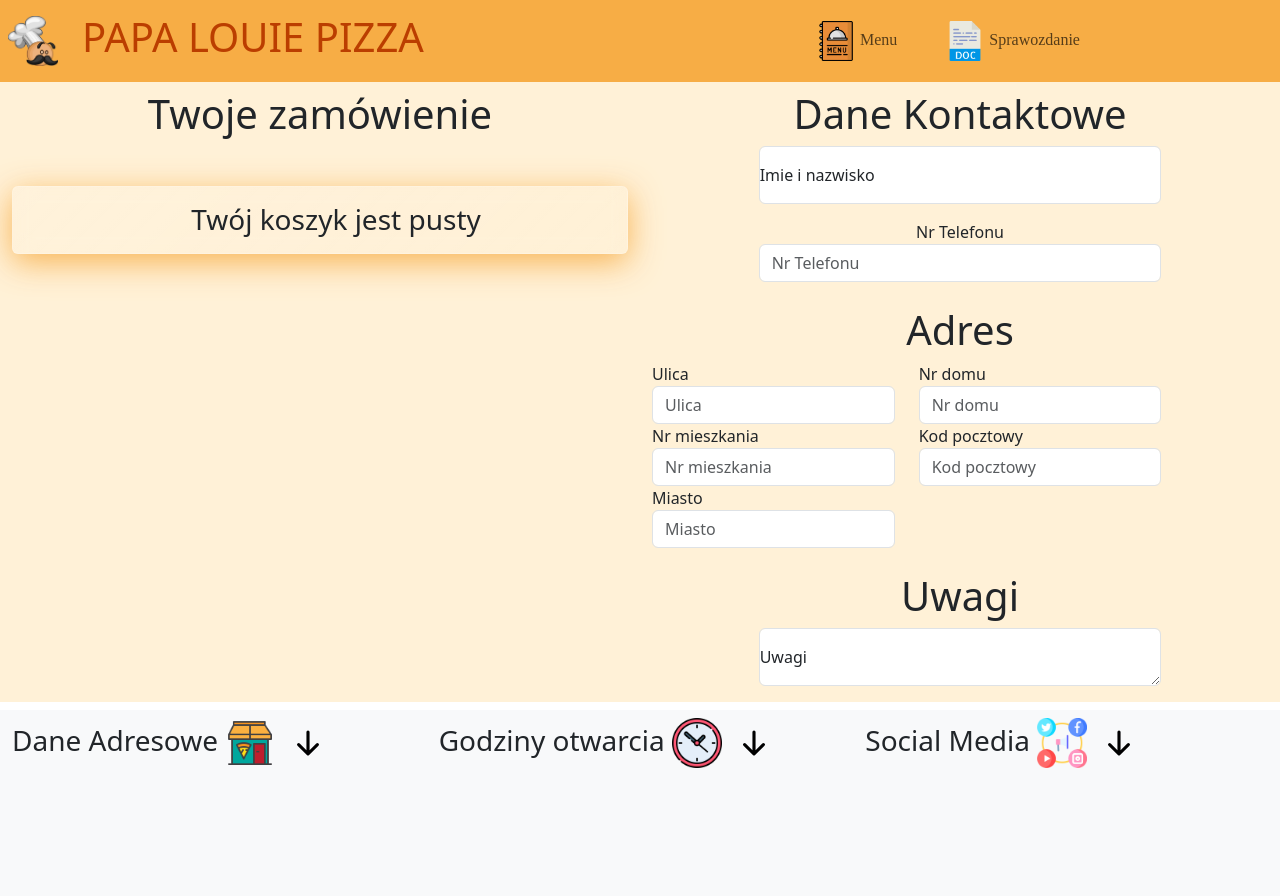
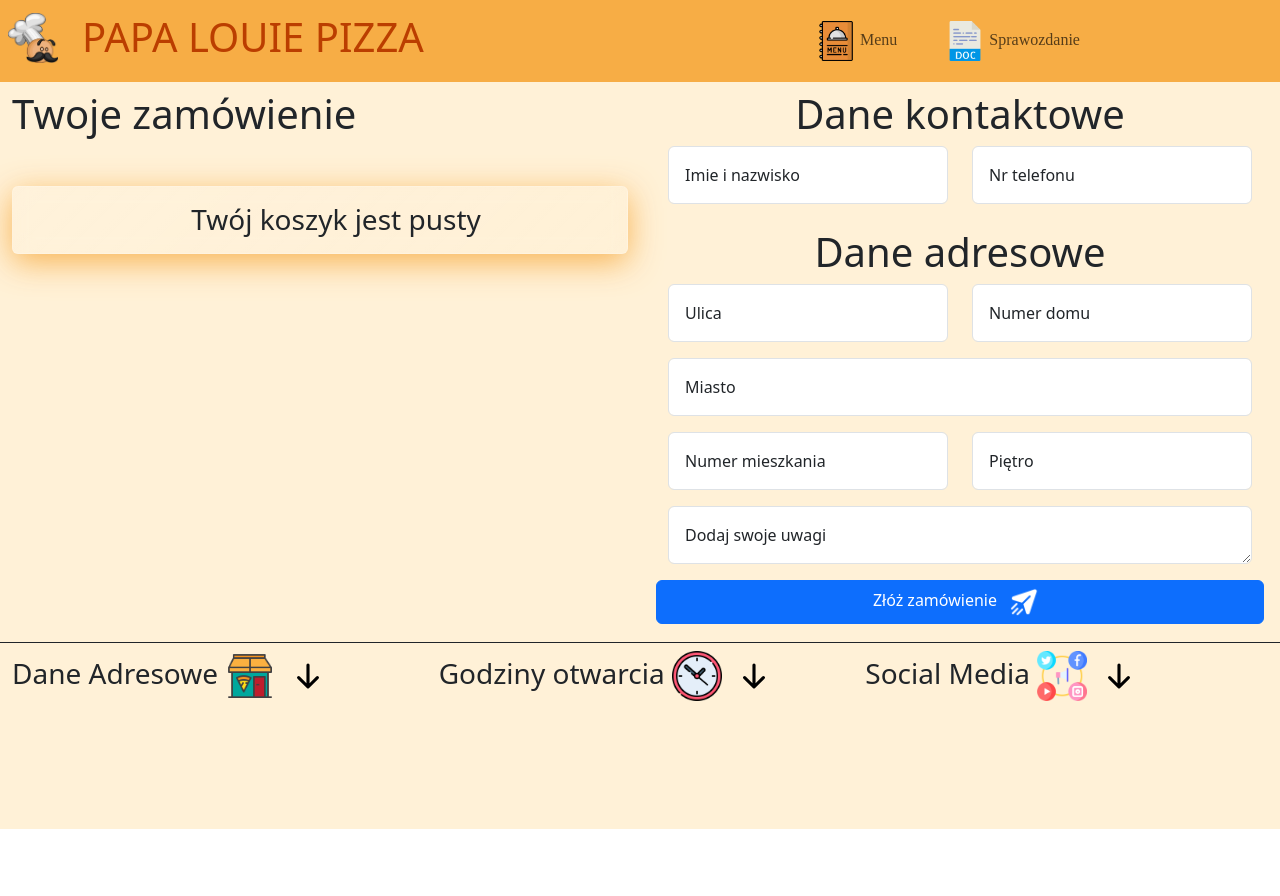
Before and after one commit to JMasalski/Projekt, a plain HTML site: page zamowienie.html in a window 1280 px wide. After the commit the page ends 829 px from the top, so only its background shows below. Drawn offline with nearby package versions, Linux system fonts and the light colour scheme; a web font is replaced by a local one.

Commit message:
improved style of order page

```diff
--- a/style.css
+++ b/style.css
@@ -1,3 +1,8 @@
+*{
+    margin:0;
+    padding:0;
+}
+
 body {
     overflow-x: hidden;
     background-color:#fff1d7 ;
@@ -6,8 +11,12 @@ header{
     background-color: #F7AD45;
     box-shadow: 0px 10px 13px 1px rgba(187, 62, 0, 0.8);
 }
+footer{
+    background-color:#fff1d7 ;;
+}
 
 main{
+    height: 70vh;
     background-color:#fff1d7 ;
 }
 
@@ -21,6 +30,10 @@ img{
     width: 40px;
     height: 40px;
     margin: 0 auto;
+    transition: transform 1s;
+}
+.ikony:hover{
+    transform: scale(1.2);
 }
 
 .koszyk {
@@ -32,6 +45,13 @@ img{
 
 .koszyk:hover {
     transform: scale(1.2);
+}
+
+.strzalka{
+    width: 25px;
+    height: 25px;
+    margin: 0 auto;
+    color:white;
 }
 
 #ilePizz{
@@ -51,12 +71,13 @@ img{
 .menu{
     color:#5f8d37;
 }
+
 li{
     font-family: "JetBrains Mono Light";
     color :#274530 !important;
 }
 
-li button {
+.dodaj {
     color:white !important;
     background-color: #5f8d37 !important;
 }
@@ -69,7 +90,6 @@ li button {
 }
 
 .lista{
-    /*background-color: #F7AD45;*/
     background: linear-gradient(135deg, rgba(255, 255, 255, 0.1), rgba(255, 255, 255, 0));
     backdrop-filter: blur(10px);
     -webkit-backdrop-filter: blur(10px);
@@ -79,8 +99,8 @@ li button {
 }
 
 .pizzaAside {
-    width: 500px;
-    height: 500px;
+    width: 1000px;
+    height: 1000px;
     animation: krecenie 10s linear infinite;
     position: relative;
     left: 65%;
--- a/pizza.html
+++ b/zamowienie.html
@@ -4,7 +4,7 @@
     <meta charset="UTF-8">
     <meta name="viewport" content="width=device-width, initial-scale=1.0">
     <title>Papa Louie Pizza</title>
-    <link rel="icon" type="image/x-icon" href="/assets/favicon.ico">
+    <link rel="icon" type="image/x-icon" href="assets/favicon.ico">
 
     <link rel="stylesheet" href="style.css">
     <!--    czczionka-->
@@ -20,25 +20,26 @@
             crossorigin="anonymous"></script>
     <script src="script.js"></script>
 </head>
+
 <body>
-<header class="w-100 flex justify-content-between align-items-center">
+<header class="d-flex justify-content-between">
     <nav class="navbar navbar-expand-lg w-100">
-        <a class="navbar-brand d-flex align-items-center me-auto" href="index.html">
-            <img class="mx-2 logo" src="assets/papalouiehead.png" alt="Logo" >
+        <a class="navbar-brand d-flex me-auto" href="index.html">
+            <img class="mx-2 logo" src="assets/papalouiehead.png" alt="Logo">
             <h1 class="px-3 fs-1 naglowek">PAPA LOUIE PIZZA</h1>
         </a>
-        <div class="d-flex justify-content-center mx-auto">
-            <ul class="navbar-nav ">
-                <li class="nav-item px-3 d-flex">
+        <div class="mx-auto">
+            <ul class="navbar-nav">
+                <li class="nav-item px-3 ">
                     <a class="nav-link" aria-current="page" href="index.html">
                         <img class="ikony" src="assets/menu.png" alt="menu">
                         Menu
                     </a>
+                </li>
                 <li class="nav-item px-3">
                     <a class="nav-link" href="sprawozdanie.html">
                         <img class="ikony" src="assets/doc.png" alt="sprawozdnie">
-                        Sprawozdanie
-                    </a>
+                        Sprawozdanie</a>
                 </li>
             </ul>
         </div>
@@ -46,75 +47,75 @@
 </header>
 
 <main>
-    <div class="container-fluid text-center">
+    <div class="container-fluid ">
         <div class="row">
-            <div class="col-12 col-md-6 mx-0">
+            <div class="col-8 col-md-6 mx-0">
                 <h1 class="mt-2">Twoje zamówienie</h1>
                 <div id="skompletowane"></div>
             </div>
-            <div class="col-12 col-md-6 mx-0">
-                <form>
+
+            <div class="col-12 col-md-6 mx-0 ">
+                <h1 class="mt-2 text-center">Dane kontaktowe</h1>
+                <form class="mx-3">
                     <div class="row">
-                        <h1 class="mt-2">Dane Kontaktowe</h1>
+                        <div class="form-floating mb-3 col-6">
+                            <input type="text" class="form-control" id="imie" placeholder="Imie i nazwisko">
+                            <label class="mx-3" for="imie">Imie i nazwisko</label>
+                        </div>
+                        <div class="form-floating mb-3 col-6">
+                            <input type="text" class="form-control" id="numer" placeholder="Nr Telefonu">
+                            <label class="mx-3" for="numer">Nr telefonu</label>
+                        </div>
+                    </div>
+                    <h1 class="mt-2 text-center">Dane adresowe</h1>
+                    <div class="row">
+                        <div class="form-floating mb-3 col-6">
+                            <input type="text" class="form-control" id="ulica" placeholder="Ulica">
+                            <label class="mx-3" for="ulica">Ulica</label>
+                        </div>
+                        <div class="form-floating mb-3 col-6">
+                            <input type="text" class="form-control" id="numerDomu" placeholder="Numer domu">
+                            <label class="mx-3" for="numer">Numer domu</label>
+                        </div>
+                    </div>
 
-                        <div class="col-8 mb-3  d-flex justify-content-center mx-auto align-items-center form-floating">
-                            <input type="text" class="form-control" id="floatingInput" placeholder="imieinazwisko">
-                            <label for="floatingInput">Imie i nazwisko</label>
+                    <div class="row">
+                        <div class="form-floating mb-3 col-12">
+                            <input type="text" class="form-control" id="miasto" placeholder="Miasto">
+                            <label class="mx-3" for="miasto">Miasto</label>
                         </div>
-
-                        <label for="nrtele">Nr Telefonu</label>
-                        <div class="col-8 d-flex justify-content-center mx-auto align-items-center ">
-                            <input type="text" class="form-control" placeholder="Nr Telefonu" name="nrtele" id="nrtele"
-                                   aria-label="imie">
+                    </div>
+                    <div class="row">
+                        <div class="form-floating mb-3 col-6">
+                            <input type="text" class="form-control" id="numerMieszkania" placeholder="Numer mieszkania">
+                            <label class="mx-3" for="miasto">Numer mieszkania</label>
+                        </div>
+                        <div class="form-floating mb-3 col-6">
+                            <input type="text" class="form-control" id="pietro" placeholder="Piętro">
+                            <label class="mx-3" for="pietro">Piętro</label>
+                        </div>
+                    </div>
+                    <div class="row">
+                        <div class="form-floating">
+                            <textarea class="form-control" placeholder="Dodaj swoje uwagi" id="uwagi" style="height: 50px; max-height: 100px"></textarea>
+                            <label class="mx-3" for="uwagi">Dodaj swoje uwagi</label>
                         </div>
                     </div>
                     <div class="row my-3">
-                        <h1 class="my-2">Adres</h1>
-                        <div class="col-5 mx-0 d-flex flex-column align-items-start">
-                            <label for="ulica" class="m-0">Ulica</label>
-                            <input type="text" class="form-control" placeholder="Ulica" name="ulica" id="ulica"
-                                   aria-label="ulica">
-                        </div>
-                        <div class="col-5 mx-0 d-flex flex-column align-items-start">
-                            <label for="nrdomu" class="m-0">Nr domu</label>
-                            <input type="text" class="form-control" placeholder="Nr domu" name="nrdomu" id="nrdomu"
-                                   aria-label="nrdomu">
-                        </div>
-                        <div class="col-5 mx-0 d-flex flex-column align-items-start">
-                            <label for="nrmieszkania" class="m-0">Nr mieszkania</label>
-                            <input type="text" class="form-control" placeholder="Nr mieszkania" name="nrmieszkania"
-                                   id="nrmieszkania" aria-label="nrmieszkania">
-                        </div>
-                        <div class="col-5 mx-0 d-flex flex-column align-items-start">
-                            <label for="kodpocztowy" class="m-0">Kod pocztowy</label>
-                            <input type="text" class="form-control" placeholder="Kod pocztowy" name="kodpocztowy"
-                                   id="kodpocztowy" aria-label="kodpocztowy">
-                        </div>
-                        <div class="col-5 mx-0 d-flex flex-column align-items-start">
-                            <label for="miasto" class="m-0">Miasto</label>
-                            <input type="text" class="form-control" placeholder="Miasto" name="miasto" id="miasto"
-                                   aria-label="miasto">
-                        </div>
-                    </div>
-                    <div class="row my-3">
-                        <h1 class="my-2">Uwagi</h1>
-                        <div class="form-floating col-8 d-flex justify-content-center mx-auto align-items-center">
-                            <textarea class="form-control " placeholder="Uwagi" id="floatingTextarea"></textarea>
-                            <label for="floatingTextarea">Uwagi</label>
-                        </div>
+                        <button class="btn btn-primary" >Złóż zamówienie <img class="mx-2" style="width: 30px; height: 30px" src="assets/send.png"></button>
                     </div>
                 </form>
+            </div>
 
-            </div>
+
         </div>
     </div>
 
-
 </main>
 
-<footer>
-    <div class="container-fluid bg-body-tertiary">
-        <div class="row mt-2">
+<footer class="border-top border-dark">
+    <div class="container-fluid ">
+        <div class="row">
             <div class="col-4 mt-2 ">
                 <a class="text-decoration-none text-dark" role="button" data-bs-toggle="collapse"
                    data-bs-target="#adres"
@@ -190,6 +191,6 @@
     </div>
 </footer>
 
-<!--<img class="h-50 w-50" src="assets/papalouie.gif" alt="Papa Louie">-->
+
 </body>
 </html>
```
Also changed, not shown: index.html (+75 -71 lines), script.js (+6 -10 lines), sprawozdanie.html (+2 -2 lines), assets/right.png (added), assets/send.png (added).
